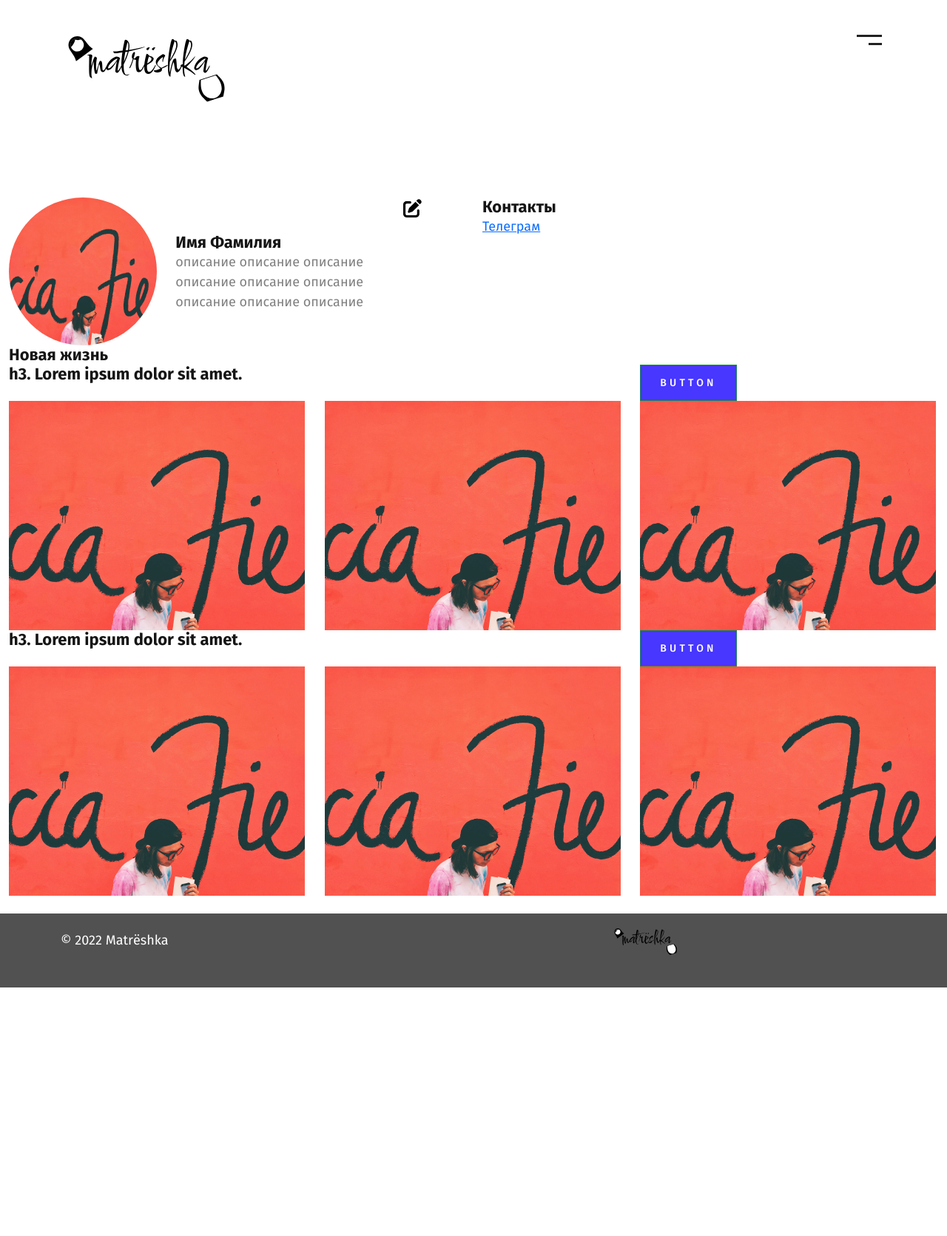
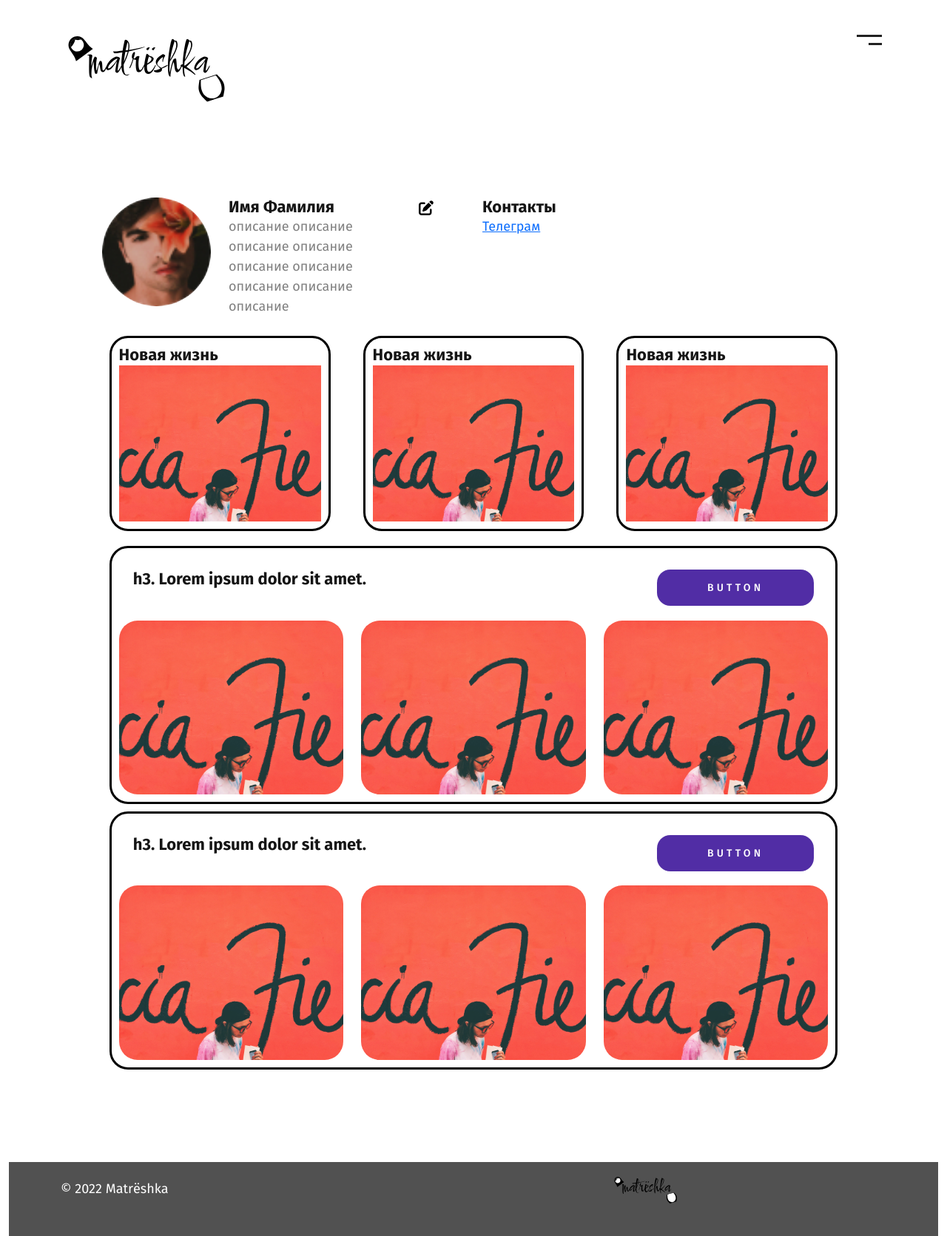
Before and after one commit to deisof/IT-FEST2022, a Flask app: page /profile in a window 1280 px wide. Shown: the whole page at 74% size. Before the commit the page ends 1335 px from the top, so only its background shows below. Run offline with Flask 2, Linux system fonts and the light colour scheme; some libraries are stand-ins or nearby versions.

Commit message:
Я УСТАЛ

```diff
--- a/static/css/main.css
+++ b/static/css/main.css
@@ -383,8 +383,11 @@ h3 {
 /* profile_page */
 
 .avatar {
-    height: 200px;
-    width: 200px;
+    width: 100%;
+}
+
+.edit-button {
+    width: 20px;
 }
 
 /* form */
@@ -420,5 +423,24 @@ h3 {
 }
 
 .icon {
-    width: 30%;
+    width: 100%;
 }
+
+.item {
+    border: 3px solid #000;
+    border-radius: 25px;
+    margin: 10px;
+    padding: 10px;
+}
+
+.margin-container {
+    margin: 10%;
+}
+
+.item-head {
+    padding: 2%;
+}
+
+.item-img {
+    border-radius: 25px;
+}
--- a/templates/profile.html
+++ b/templates/profile.html
@@ -20,94 +20,113 @@
     {% include 'header.html' %}
 
     <div class="container-fluid">
+        <div class="margin-container">
             <div class="row">
-                <div class="col-md-6">
-                    <div class="row">
-                        <div class="col-md-4">
-                            <img alt="Bootstrap Image Preview" src="../static/img/video.jpg" class="rounded-circle avatar" />
+                <div class="col-md-2">
+                    <img src="../static/img/author.jpg" class="rounded-circle avatar" />
                 </div>
-                        <div class="col-md-6 g-5">
+                <div class="col-md-3 col-sm-10">
                     <h3>
                         Имя Фамилия
                     </h3>
                     <p>
                         описание описание описание описание описание описание описание описание описание
                     </p>
+
                 </div>
-                        <div class="col-md-2">
+                <div class="col-md-1 col-sm-2">
+                    <div class="edit-button">
                         <a href="/edit"><img class="icon" src="../static/img/pen-to-square-solid.svg" /></a>
-                        </div>
                     </div>
                 </div>
                 <div class="col-md-6">
                     <h3>
                         Контакты
                     </h3>
-                    <a href="">Телеграм</a>
+                    <a href="https://t.me/beminezxc">Телеграм</a>
                 </div>
             </div>
             <div class="row">
                 <div class="col-md-4">
+                    <div class="item">
                         <h3>
                             Новая жизнь
                         </h3>
+                        <img class="col-md-12" src="../static/img/video.jpg" />
+                    </div>
                 </div>
                 <div class="col-md-4">
+                    <div class="item">
+                        <h3>
+                            Новая жизнь
+                        </h3>
+                        <img class="col-md-12" src="../static/img/video.jpg" />
+                    </div>
                 </div>
                 <div class="col-md-4">
+                    <div class="item">
+                        <h3>
+                            Новая жизнь
+                        </h3>
+                        <img class="col-md-12" src="../static/img/video.jpg" />
                     </div>
                 </div>
+            </div>
+            <div class="item">
+                <div class="item-head">
                 <div class="row">
-                <div class="col-md-8">
+
+                    <div class="col-md-9">
                         <h3>
                             h3. Lorem ipsum dolor sit amet.
                         </h3>
                     </div>
-                <div class="col-md-4">
+                    <div class="col-md-3">
 
-                    <button type="button" class="btn btn-success btn-block">
+                        <button type="button" class="btn button-purple btn-block col-12">
                             Button
                         </button>
                     </div>
                     </div>
+                </div>
                 <div class="row">
                     <div class="col-md-4">
-                    <img alt="Bootstrap Image Preview" src="../static/img/video.jpg" />
+                        <img class="col-md-12 item-img" src="../static/img/video.jpg" />
                     </div>
                     <div class="col-md-4">
-                    <img alt="Bootstrap Image Preview" src="../static/img/video.jpg" />
+                        <img class="col-md-12 item-img" src="../static/img/video.jpg" />
                     </div>
                     <div class="col-md-4">
-                    <img alt="Bootstrap Image Preview" src="../static/img/video.jpg" />
+                        <img class="col-md-12 item-img" src="../static/img/video.jpg" />
                     </div>
                 </div>
+            </div>
+            <div class="item">
+                <div class="item-head">
                 <div class="row">
-                <div class="col-md-8">
+
+                    <div class="col-md-9">
                         <h3>
                             h3. Lorem ipsum dolor sit amet.
                         </h3>
                     </div>
-                <div class="col-md-4">
-                    <lt>
-                        <lt class="lt-highlighter__wrapper">
-                            <lt class="lt-highlighter__scroll-element">
-                            </lt>
-                        </lt>
-                    </lt>
-                    <button type="button" class="btn btn-success btn-block">
+                    <div class="col-md-3">
+                        <button type="button" class="btn button-purple btn-block col-12">
                             Button
                         </button>
                     </div>
                     </div>
+                </div>
                 <div class="row">
                     <div class="col-md-4">
-                    <img alt="Bootstrap Image Preview" src="../static/img/video.jpg" />
+                        <img class="col-md-12 item-img" src="../static/img/video.jpg" />
                     </div>
                     <div class="col-md-4">
-                    <img alt="Bootstrap Image Preview" src="../static/img/video.jpg" />
+                        <img class="col-md-12 item-img" src="../static/img/video.jpg" />
                     </div>
                     <div class="col-md-4">
-                    <img alt="Bootstrap Image Preview" src="../static/img/video.jpg" />
+                        <img class="col-md-12 item-img" src="../static/img/video.jpg" />
+                    </div>
                 </div>
             </div>
         </div>
```
Lines whose indentation alone changed are shown as unchanged.
